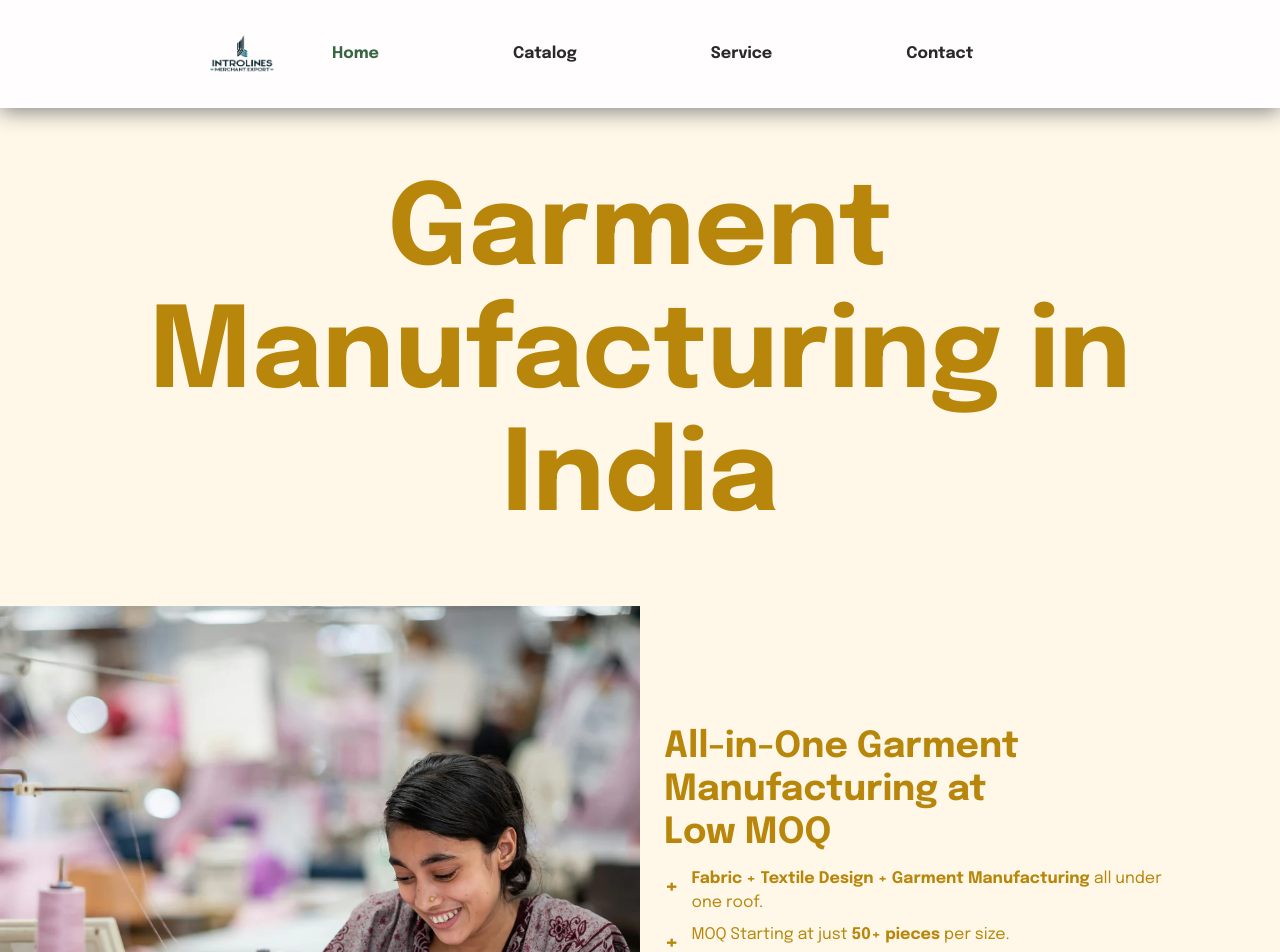
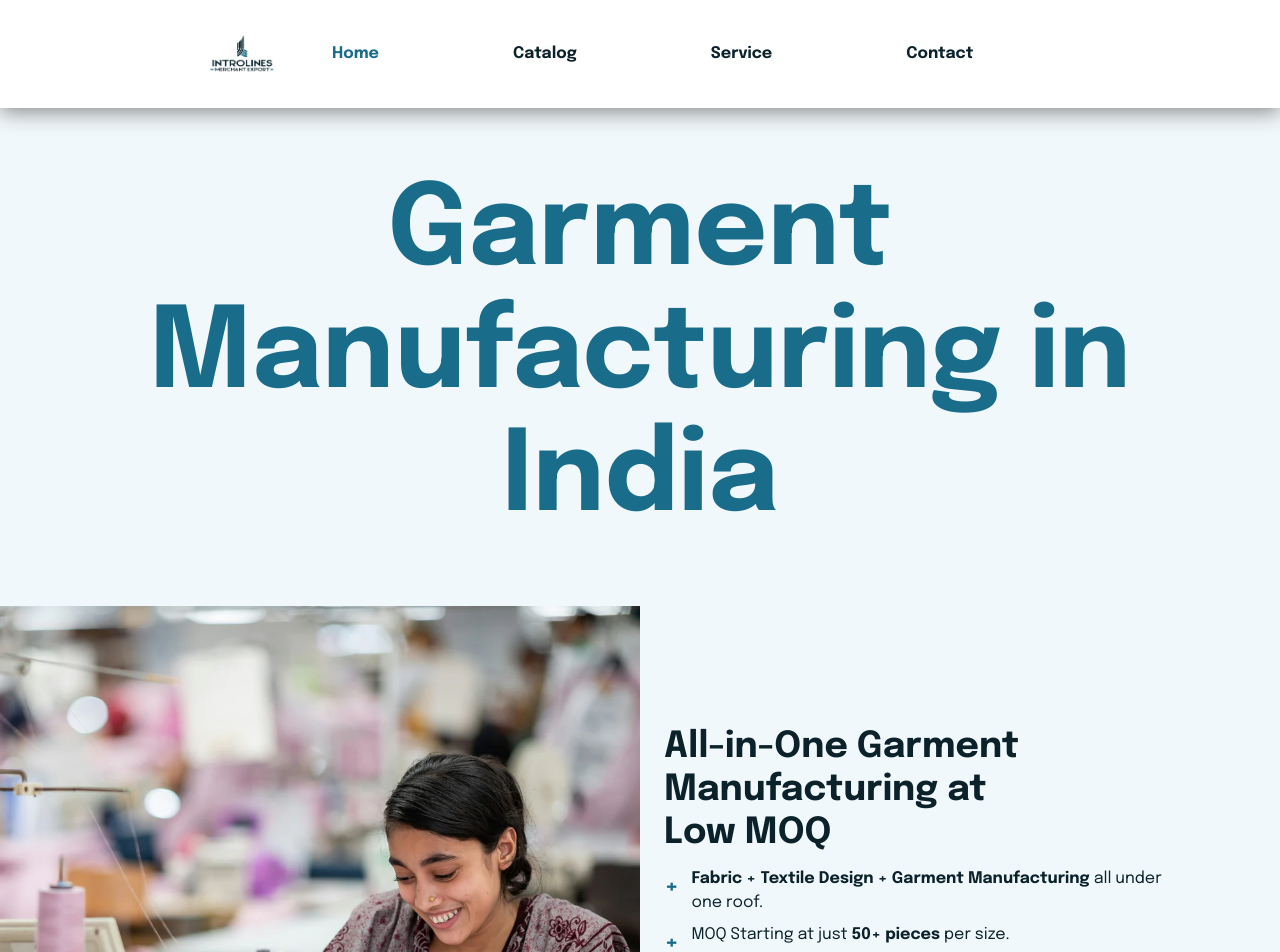
Before and after one commit to fasilfaz/introlines, a React (Vite) app: page / in a window 1280 px wide. Shown: the top 952 px of the page. Built offline with nearby package versions, Linux system fonts and the light colour scheme.

Commit message:
theme updated

```diff
--- a/src/pages/GarmentManufacturing/ClientTestmonials.jsx
+++ b/src/pages/GarmentManufacturing/ClientTestmonials.jsx
@@ -8,7 +8,7 @@ const ClientTestimonials = () => {
         {[...Array(5)].map((_, index) => (
           <svg
             key={index}
-            className={`w-4 h-4 ${index < rating ? 'text-yellow-400' : 'text-gray-300'}`}
+            className={`w-4 h-4 ${index < rating ? 'text-blue-500' : 'text-gray-300'}`}
             fill="currentColor"
             viewBox="0 0 20 20"
           >
--- a/src/pages/GarmentManufacturing/HeroSection.jsx
+++ b/src/pages/GarmentManufacturing/HeroSection.jsx
@@ -4,12 +4,12 @@ import Button from '../../components/ui/Button';
 const HeroSection = () => {
   return (
     <>
-     {/* Second Hero Section - Large Title */}
+      {/* Second Hero Section - Large Title */}
       <section className="w-full bg-background-highlight py-12 sm:py-16 lg:py-16">
         <div className="w-full max-w-[1440px] mx-auto px-4 sm:px-6 lg:px-8">
           <div className="text-center">
             <h2
-              className="text-[48px] sm:text-[64px] md:text-[80px] lg:text-[96px] xl:text-[112px] font-bold leading-[1.1] text-accent-light"
+              className="text-[48px] sm:text-[64px] md:text-[80px] lg:text-[96px] xl:text-[112px] font-bold leading-[1.1] text-primary-background"
               style={{ fontFamily: 'Epilogue' }}
             >
               Garment
@@ -42,7 +42,7 @@ const HeroSection = () => {
                 <div className="max-w-lg">
                   {/* Main Heading */}
                   <h1
-                    className="text-[28px] sm:text-[32px] lg:text-[32px] xl:text-[36px] font-bold leading-[1.2] text-accent-light mb-4 sm:mb-6 lg:mb-3"
+                    className="text-[28px] sm:text-[32px] lg:text-[32px] xl:text-[36px] font-bold leading-[1.2] text-text-primary mb-4 sm:mb-6 lg:mb-3"
                     style={{ fontFamily: 'Epilogue' }}
                   >
                     All-in-One Garment
@@ -55,8 +55,8 @@ const HeroSection = () => {
                   {/* Feature List */}
                   <div className="space-y-3 sm:space-y-4 lg:space-y-2 mb-6 sm:mb-8 lg:mb-4">
                     <div className="flex items-start gap-3">
-                      <span className="text-accent-light text-lg font-bold mt-0.5 flex-shrink-0">+</span>
-                      <div className="text-sm sm:text-base lg:text-sm text-accent-light leading-relaxed" style={{ fontFamily: 'Epilogue' }}>
+                      <span className="text-primary-background text-lg font-bold mt-0.5 flex-shrink-0">+</span>
+                      <div className="text-sm sm:text-base lg:text-sm text-text-primary leading-relaxed" style={{ fontFamily: 'Epilogue' }}>
                         <span className="font-bold">Fabric + Textile Design + Garment Manufacturing</span> all under
                         <br />
                         one roof.
@@ -64,22 +64,22 @@ const HeroSection = () => {
                     </div>
 
                     <div className="flex items-start gap-3">
-                      <span className="text-accent-light text-lg font-bold mt-0.5 flex-shrink-0">+</span>
-                      <div className="text-sm sm:text-base lg:text-sm text-accent-light leading-relaxed" style={{ fontFamily: 'Epilogue' }}>
+                      <span className="text-primary-background text-lg font-bold mt-0.5 flex-shrink-0">+</span>
+                      <div className="text-sm sm:text-base lg:text-sm text-text-primary leading-relaxed" style={{ fontFamily: 'Epilogue' }}>
                         MOQ Starting at just <span className="font-bold">50+ pieces</span> per size.
                       </div>
                     </div>
 
                     <div className="flex items-start gap-3">
-                      <span className="text-accent-light text-lg font-bold mt-0.5 flex-shrink-0">+</span>
-                      <div className="text-sm sm:text-base lg:text-sm text-accent-light leading-relaxed font-bold" style={{ fontFamily: 'Epilogue' }}>
+                      <span className="text-primary-background text-lg font-bold mt-0.5 flex-shrink-0">+</span>
+                      <div className="text-sm sm:text-base lg:text-sm text-text-primary leading-relaxed font-bold" style={{ fontFamily: 'Epilogue' }}>
                         Custom Labels & Packaging
                       </div>
                     </div>
 
                     <div className="flex items-start gap-3">
-                      <span className="text-accent-light text-lg font-bold mt-0.5 flex-shrink-0">+</span>
-                      <div className="text-sm sm:text-base lg:text-sm text-accent-light leading-relaxed font-bold" style={{ fontFamily: 'Epilogue' }}>
+                      <span className="text-primary-background text-lg font-bold mt-0.5 flex-shrink-0">+</span>
+                      <div className="text-sm sm:text-base lg:text-sm text-text-primary leading-relaxed font-bold" style={{ fontFamily: 'Epilogue' }}>
                         Fast Turnaround & Global Shipping
                       </div>
                     </div>
--- a/src/pages/GarmentManufacturing/ProcessSteps.jsx
+++ b/src/pages/GarmentManufacturing/ProcessSteps.jsx
@@ -9,7 +9,7 @@ const ProcessSteps = () => {
           <div className="flex flex-col items-start gap-4 sm:gap-6 lg:gap-8">
             {/* How it Works Title */}
             <h1
-              className="text-[64px] sm:text-[96px] lg:text-[128px] xl:text-[160px] font-bold leading-[0.75] text-transparent bg-gradient-to-b from-yellow-400 via-yellow-500 to-yellow-600 bg-clip-text"
+              className="text-[64px] sm:text-[96px] lg:text-[128px] xl:text-[160px] font-bold leading-[0.75] text-transparent bg-gradient-to-b from-[#1A6D8A] via-[#2A7D9A] to-[#0B222B] bg-clip-text"
               style={{
                 fontFamily: 'Epilogue',
                 textShadow: '0 4px 8px rgba(0,0,0,0.1)'
--- a/src/styles/tailwind.css
+++ b/src/styles/tailwind.css
@@ -5,49 +5,50 @@
 @layer base {
   :root {
     /* Primary Colors */
-    --primary-background: #386641;
+    --primary-background: #1A6D8A;
     --primary-foreground: #ffffff;
-    --primary-light: #4a7c59;
-    --primary-dark: #2d5233;
+    --primary-light: #2A7D9A;
+    --primary-dark: #0B222B;
 
     /* Secondary Colors */
-    --secondary-background: #fffdfd;
-    --secondary-foreground: #292929;
-    --secondary-light: #fff8e8;
-    --secondary-dark: #996f00;
+    --secondary-background: #ffffff;
+    --secondary-foreground: #0B222B;
+    --secondary-light: #f8fafc;
+    --secondary-dark: #0B222B;
 
     /* Accent Colors */
-    --accent-color: #996f00;
+    --accent-color: #1A6D8A;
     --accent-foreground: #ffffff;
-    --accent-light: #b8860b;
-    --accent-dark: #7d5a00;
+    --accent-light: #2A7D9A;
+    --accent-dark: #0B222B;
+    --accent-primary: #1A6D8A;
 
     /* Border Colors */
-    --border-primary: #2929291e;
-    --border-secondary: #29292919;
-    --border-light: #2929290c;
+    --border-primary: #0B222B1e;
+    --border-secondary: #0B222B19;
+    --border-light: #0B222B0c;
 
     /* Text Colors */
-    --text-primary: #292929;
-    --text-secondary: #292929b2;
-    --text-muted: #996f00;
+    --text-primary: #0B222B;
+    --text-secondary: #0B222Bb2;
+    --text-muted: #1A6D8A;
     --text-inverse: #ffffff;
 
     /* Background Colors */
     --bg-main: #ffffff;
-    --bg-card: #fffdfd;
-    --bg-overlay: #0000004c;
-    --bg-section: #2929290c;
-    --bg-highlight: #fff8e8;
-    --bg-subtle: #996f000c;
-    --bg-dark: #292929;
+    --bg-card: #ffffff;
+    --bg-overlay: #0B222B4c;
+    --bg-section: #0B222B0c;
+    --bg-highlight: #f1f8fb;
+    --bg-subtle: #1A6D8A0c;
+    --bg-dark: #0B222B;
 
     /* Component Colors */
-    --header-bg: #fffdfd;
-    --button-bg: #386641;
+    --header-bg: #ffffff;
+    --button-bg: #1A6D8A;
     --button-text: #ffffff;
-    --input-border: #2929291e;
-    --icon-bg: #29292919;
+    --input-border: #0B222B1e;
+    --icon-bg: #0B222B19;
 
     /* Typography Variables */
     --font-size-xs: 14px;
--- a/tailwind.config.js
+++ b/tailwind.config.js
@@ -30,7 +30,8 @@ module.exports = {
           color: "var(--accent-color)",
           foreground: "var(--accent-foreground)",
           light: "var(--accent-light)",
-          dark: "var(--accent-dark)"
+          dark: "var(--accent-dark)",
+          primary: "var(--accent-primary)"
         },
         // Border Colors
         border: {
```
Also changed, not shown: src/pages/GarmentManufacturing/ServiceFeatures.jsx (+8 -8 lines), src/pages/Services/IntrolinesSection.jsx (+4 -4 lines).
